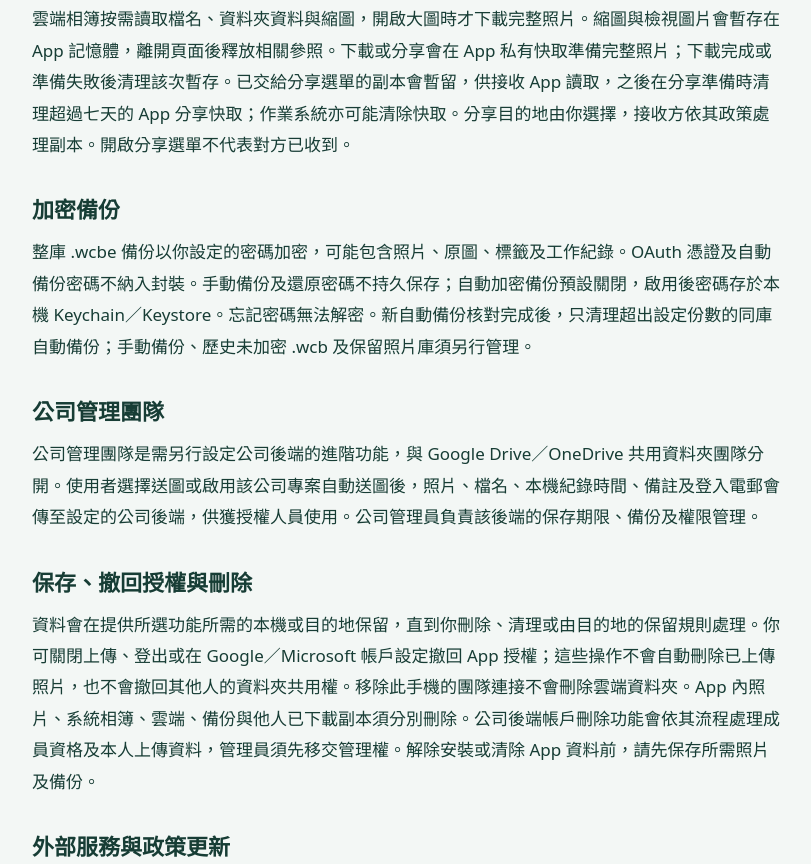
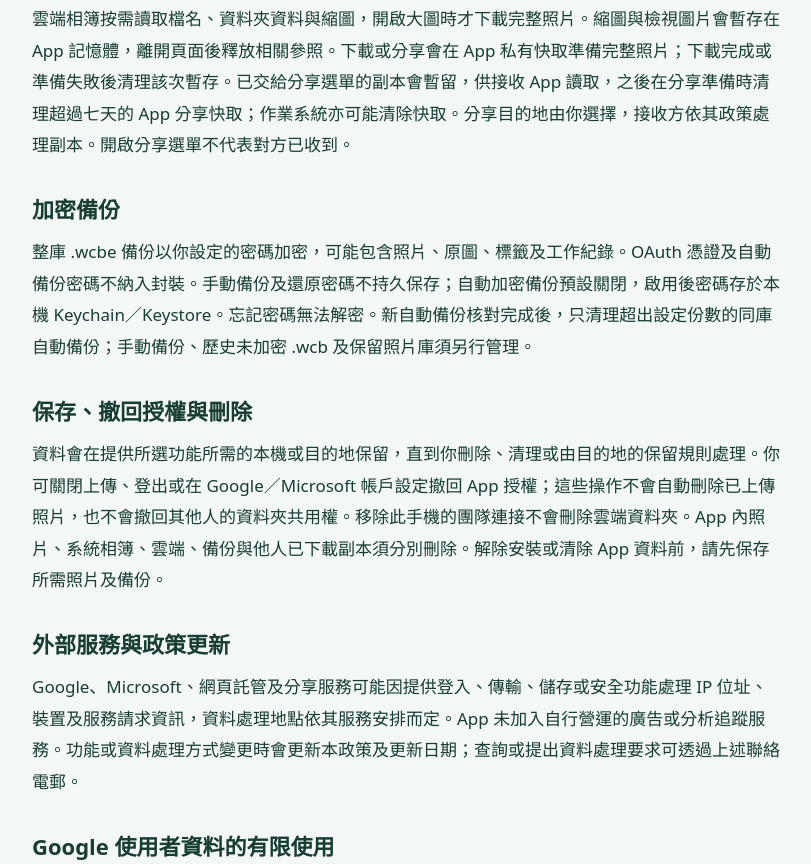
Before and after one commit to gonfoliocontact-svg/gonfolio-google-team, a plain HTML site: page privacy.html in a window 1280 px wide. Shown: the part 1935-2799 px from the top of the page, without its empty margins (232-1043 px from the left). Drawn offline with Linux system fonts and the light colour scheme.

Commit message:
Remove retired company service from privacy policy

```diff
--- a/privacy.html
+++ b/privacy.html
@@ -1,7 +1,7 @@
 <!doctype html>
 <html lang="zh-Hant"><head><meta charset="utf-8"><meta name="viewport" content="width=device-width,initial-scale=1"><meta name="referrer" content="no-referrer"><title>私隱權政策 · 工影簿 Gonfolio</title><link rel="icon" href="logo.png"><link rel="stylesheet" href="site.css"></head>
 <body><a class="skip" href="#main">跳至主要內容</a><header><a class="brand" href="home.html"><img src="logo.png" width="48" height="48" alt="">工影簿 Gonfolio</a><nav aria-label="網站導覽"><a href="home.html">首頁</a><a href="terms.html">使用條款</a></nav></header>
-<main class="legal" id="main"><h1>私隱權政策</h1><p class="muted">工影簿 Gonfolio · 更新日期：2026-10-31</p>
+<main class="legal" id="main"><h1>私隱權政策</h1><p class="muted">工影簿 Gonfolio · 更新日期：2026-11-02</p>
 <h2>適用範圍與聯絡方式</h2><p>本政策適用於工影簿 Gonfolio App 的拍攝、相簿、雲端及團隊功能。私隱及資料刪除查詢請聯絡 gonfolio.contact@gmail.com。Google、Microsoft、系統相簿及你選用的分享服務，另依各自的私隱政策處理資料。</p>
 <h2>處理的資料與用途</h2><p>App 處理你拍攝或選取的照片、拍攝日期時間、手動輸入的標籤與工作內容、Logo、設定、照片檔名、雲端資料夾位置及上傳紀錄，用於加標籤、分類、搜尋、瀏覽、上傳、分享及產生報告。登入帳戶識別碼與電郵用於核對雲端身分、目的地及存取權。照片與檔名可能包含你自行填入的個人資料。</p>
 <h2>裝置權限與時間</h2><p>相機權限用於拍照；系統選圖及相簿權限用於選取、匯出或儲存照片。App 使用手機本機時間，不進行網路校時。從手機相簿加標籤時，只讀取選定照片可用的原拍攝日期時間；無法讀取時填入當時本機時間，供你修改。App 不要求 GPS、地址、聯絡人、麥克風或錄影權限，沒有加入廣告追蹤。</p>
@@ -11,8 +11,7 @@
 <h2>自動上傳及僅雲端保存</h2><p>Google Drive 與 OneDrive 共用手動／自動上傳模式，並各有服務開關。已開啟自動送圖的團隊會接收之後的新照片；團隊與個人上傳可各產生副本。自動模式可能由系統安排背景補傳，但不保證關閉 App 後立即完成。僅 Wi-Fi 選項限制照片上傳，不代表登入、縮圖瀏覽及下載不使用流動數據。「上傳原圖」共用開關控制 Google Drive、OneDrive 的個人及團隊新工作，已排入工作保留排入時設定。開啟時上傳成品及已保存原圖，原圖與成品受相同共用權限保護；關閉時只傳成品。舊團隊照片可手動補傳仍保留的原圖。僅雲端模式須所有選定雲端的指定檔案核對成功才清理本機；關閉原圖上傳時只清理已核對成品，原圖保留在手機。失敗或離線時保留待傳資料，切換模式不追溯刪除舊照片。</p>
 <h2>瀏覽、暫存與分享</h2><p>雲端相簿按需讀取檔名、資料夾資料與縮圖，開啟大圖時才下載完整照片。縮圖與檢視圖片會暫存在 App 記憶體，離開頁面後釋放相關參照。下載或分享會在 App 私有快取準備完整照片；下載完成或準備失敗後清理該次暫存。已交給分享選單的副本會暫留，供接收 App 讀取，之後在分享準備時清理超過七天的 App 分享快取；作業系統亦可能清除快取。分享目的地由你選擇，接收方依其政策處理副本。開啟分享選單不代表對方已收到。</p>
 <h2>加密備份</h2><p>整庫 .wcbe 備份以你設定的密碼加密，可能包含照片、原圖、標籤及工作紀錄。OAuth 憑證及自動備份密碼不納入封裝。手動備份及還原密碼不持久保存；自動加密備份預設關閉，啟用後密碼存於本機 Keychain／Keystore。忘記密碼無法解密。新自動備份核對完成後，只清理超出設定份數的同庫自動備份；手動備份、歷史未加密 .wcb 及保留照片庫須另行管理。</p>
-<h2>公司管理團隊</h2><p>公司管理團隊是需另行設定公司後端的進階功能，與 Google Drive／OneDrive 共用資料夾團隊分開。使用者選擇送圖或啟用該公司專案自動送圖後，照片、檔名、本機紀錄時間、備註及登入電郵會傳至設定的公司後端，供獲授權人員使用。公司管理員負責該後端的保存期限、備份及權限管理。</p>
-<h2>保存、撤回授權與刪除</h2><p>資料會在提供所選功能所需的本機或目的地保留，直到你刪除、清理或由目的地的保留規則處理。你可關閉上傳、登出或在 Google／Microsoft 帳戶設定撤回 App 授權；這些操作不會自動刪除已上傳照片，也不會撤回其他人的資料夾共用權。移除此手機的團隊連接不會刪除雲端資料夾。App 內照片、系統相簿、雲端、備份與他人已下載副本須分別刪除。公司後端帳戶刪除功能會依其流程處理成員資格及本人上傳資料，管理員須先移交管理權。解除安裝或清除 App 資料前，請先保存所需照片及備份。</p>
+<h2>保存、撤回授權與刪除</h2><p>資料會在提供所選功能所需的本機或目的地保留，直到你刪除、清理或由目的地的保留規則處理。你可關閉上傳、登出或在 Google／Microsoft 帳戶設定撤回 App 授權；這些操作不會自動刪除已上傳照片，也不會撤回其他人的資料夾共用權。移除此手機的團隊連接不會刪除雲端資料夾。App 內照片、系統相簿、雲端、備份與他人已下載副本須分別刪除。解除安裝或清除 App 資料前，請先保存所需照片及備份。</p>
 <h2>外部服務與政策更新</h2><p>Google、Microsoft、網頁託管及分享服務可能因提供登入、傳輸、儲存或安全功能處理 IP 位址、裝置及服務請求資訊，資料處理地點依其服務安排而定。App 未加入自行營運的廣告或分析追蹤服務。功能或資料處理方式變更時會更新本政策及更新日期；查詢或提出資料處理要求可透過上述聯絡電郵。</p>
 <h2>Google 使用者資料的有限使用</h2><p>工影簿 Gonfolio 使用及向其他 App 傳送從 Google API 取得的資料，會遵守 <a href="https://developers.google.com/terms/api-services-user-data-policy">Google API 服務使用者資料政策</a>，包括有限使用要求（Limited Use）。Google 使用者資料僅用於本政策所述、由使用者選擇的功能，不會出售、用於廣告投放或訓練通用人工智能模型。除你主動選擇的分享、雲端共用及提供所選功能所必需的處理外，我們不會把這些資料交予其他人作獨立用途。</p>
 <h2>Google 資料夾授權網站補充</h2><p>以下適用於 Google 資料夾選擇網頁（drive.file）。</p><p>本頁讓你透過 Google 官方登入及資料夾選擇器，授權工影簿存取選定的 Google Drive 資料夾。Google 密碼直接交由 Google 處理，本頁不接收密碼。</p><p>Google 存取權杖只在目前網頁的記憶體中使用，用來核對目前帳戶及選定資料夾；不寫入本頁的本機儲存或網站資料庫，不透過返回 App 的網址傳送。本頁讀取 Google 帳戶識別碼、電郵、資料夾名稱、ID 及是否可新增檔案，以核對授權及顯示結果。</p><p>由 App 開啟時，帳戶核對識別碼及一次性流程識別碼放在網址片段中；網頁會在載入 Google 元件前移除片段。返回 App 時只傳送流程識別碼、帳戶核對識別碼與資料夾 ID。App 仍會再次向 Google Drive 核對存取權。</p><p>本頁不接收或保存照片，沒有廣告或自行加入的分析追蹤。網站託管及 Google 服務仍可能因提供網頁、維持安全與登入功能處理 IP 位址、瀏覽器資訊及其服務所需的 Cookie；相關處理由各服務的私隱政策規範。</p><p>你可以在 <a href="https://myaccount.google.com/connections">Google 帳戶的第三方連線</a>撤銷工影簿的授權。撤銷授權不會自動刪除已上傳的照片；照片及資料夾共用權限請在 Google Drive 管理。</p><p>團隊加入連結頁（invite.html）只讀取網址片段內的雲端服務及資料夾識別碼，移除片段後提供返回 App 的按鈕，不登入 Google 或 Microsoft、不要求存取權杖、不自行授予權限。指定資料夾的授權流程會把該資料夾 ID 一併放在片段內，選擇器及 App 都會核對選取結果。</p><p><a href="index.html">返回授權頁</a></p>
```
